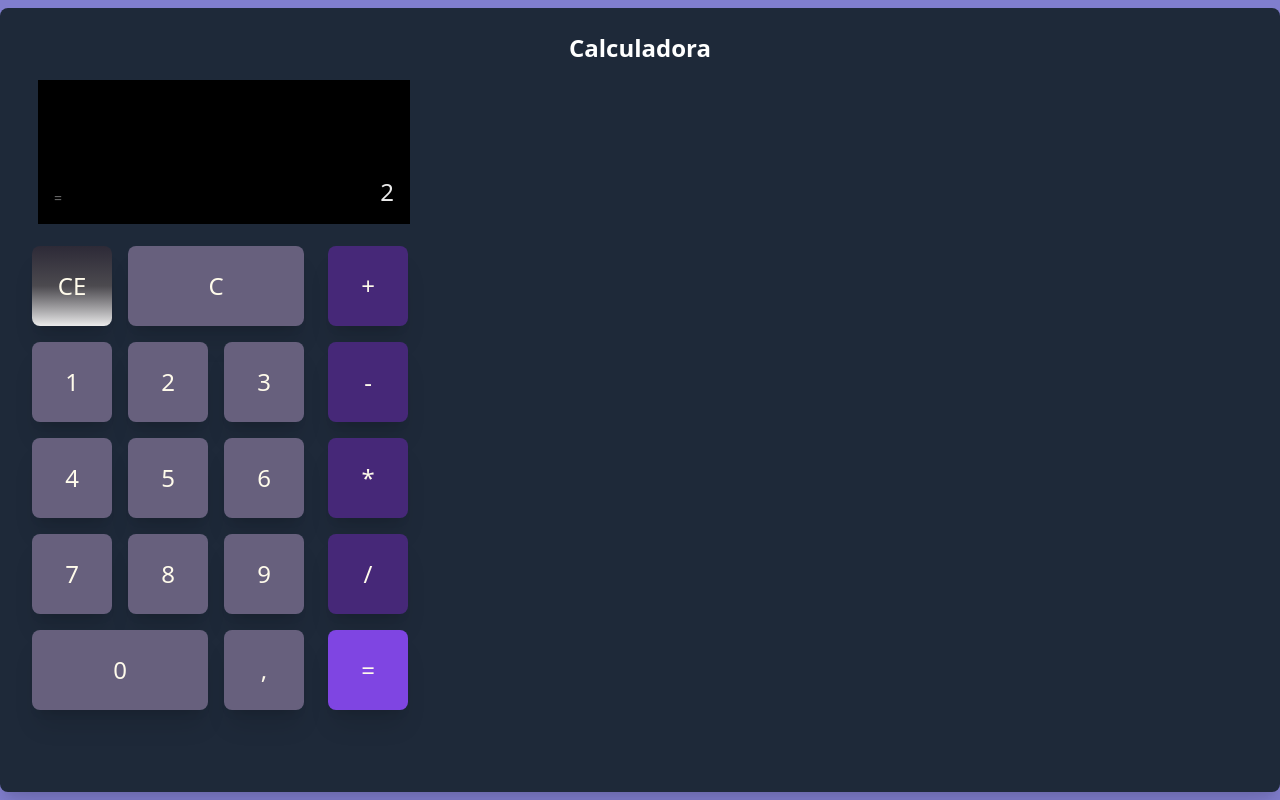
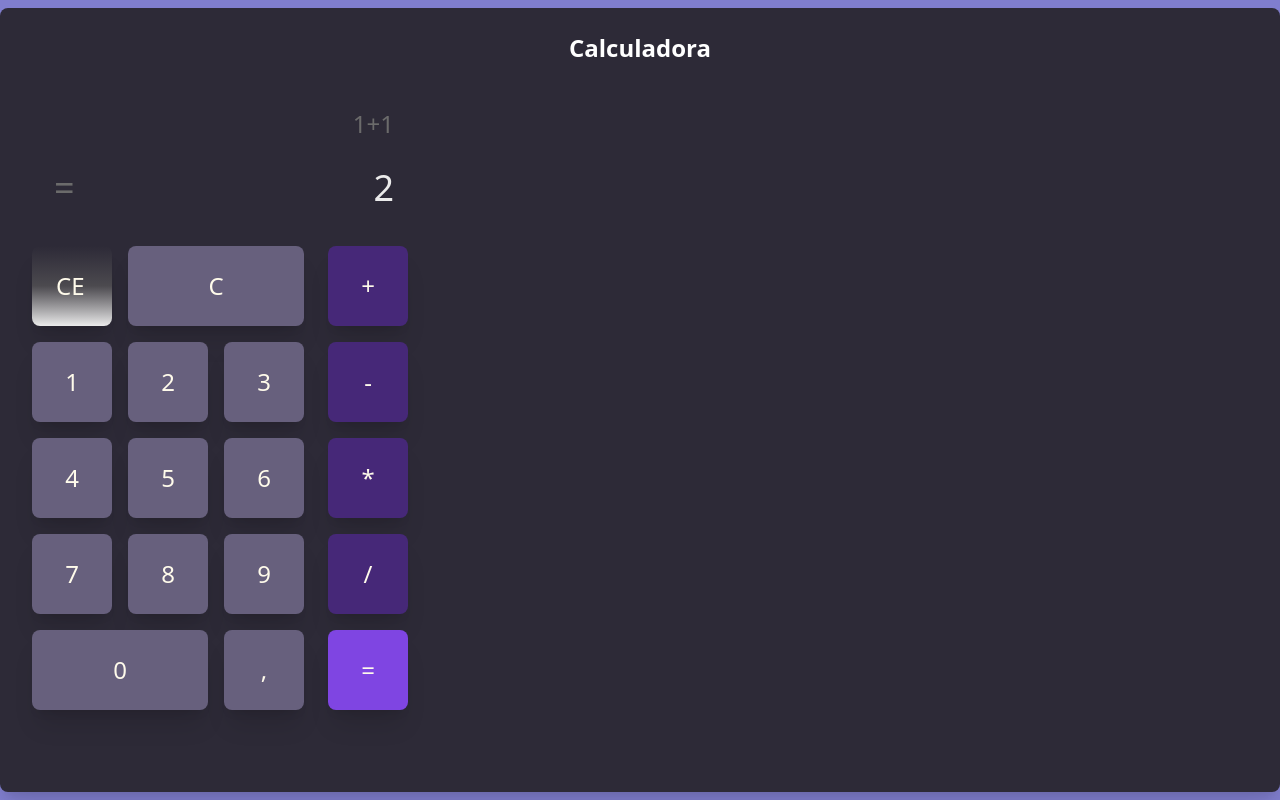
Before and after one commit to Ericles-Miller/CalculatorInReact, a React (Vite) app: page / in a window 1280 px wide. Built offline with nearby package versions, Linux system fonts and the light colour scheme.

Commit message:
refactor: update Calculator and Result components for improved layout and structure

```diff
--- a/src/components/Calculator.tsx
+++ b/src/components/Calculator.tsx
@@ -4,7 +4,7 @@ import Result from "./Result";
 
 function Calculator() {
   return (
-    <div className="w-393 h-196 bg-gray-800 rounded-lg shadow-xl p-6">
+    <div className="w-393 h-196 bg-[#2D2A37] rounded-lg shadow-xl p-6">
       <h2 className="text-2xl font-bold text-center mb-4 text-white">
         Calculadora
       </h2>
--- a/src/components/Numbers.tsx
+++ b/src/components/Numbers.tsx
@@ -3,7 +3,7 @@ function Numbers() {
   return <div>
       <div className="flex gap-4 p-2">
         <div className="w-20 h-20 bg-linear-to-t from-[#EBEBEB] from-0.5% via-[#4c4a4f] via-0.9% to-[#2D2A37] to-100% rounded-lg shadow-xl p-6">
-          <p className="text-center text-amber-50 text-2xl">CE</p>
+          <button className="text-center text-amber-50 text-2xl">CE</button>
         </div>
         <div className="w-44 h-20 bg-[#67607d] rounded-lg shadow-xl p-6">
           <p className="text-center text-amber-50 text-2xl">C</p>
--- /dev/null
+++ b/src/components/Operations.tsx
@@ -0,0 +1,5 @@
+function Operations() {
+  return <p>1+1</p>
+}
+
+export default Operations;
--- a/src/components/Result.tsx
+++ b/src/components/Result.tsx
@@ -1,8 +1,11 @@
 function Result() {
   return <div>
-      <div className="flex justify-between items-end w-93 h-36 m-3.5 bg-black p-4">
-      <p className="text-[#6B6B6B] text-sm">=</p>
-      <h2 className="text-[#EBEBEB] text-2xl">2</h2>
+      <div className="flex flex-col justify-end w-93 h-36 m-3.5  p-4 gap-1">
+      <p className="text-[#6B6B6B] pb-6 text-right text-2xl">1+1</p>
+      <div className="flex justify-between items-end">
+        <p className="text-[#6B6B6B] text-4xl">=</p>
+        <h2 className="text-[#EBEBEB] text-4xl">2</h2>
+      </div>
     </div>
   </div>
 }
```
